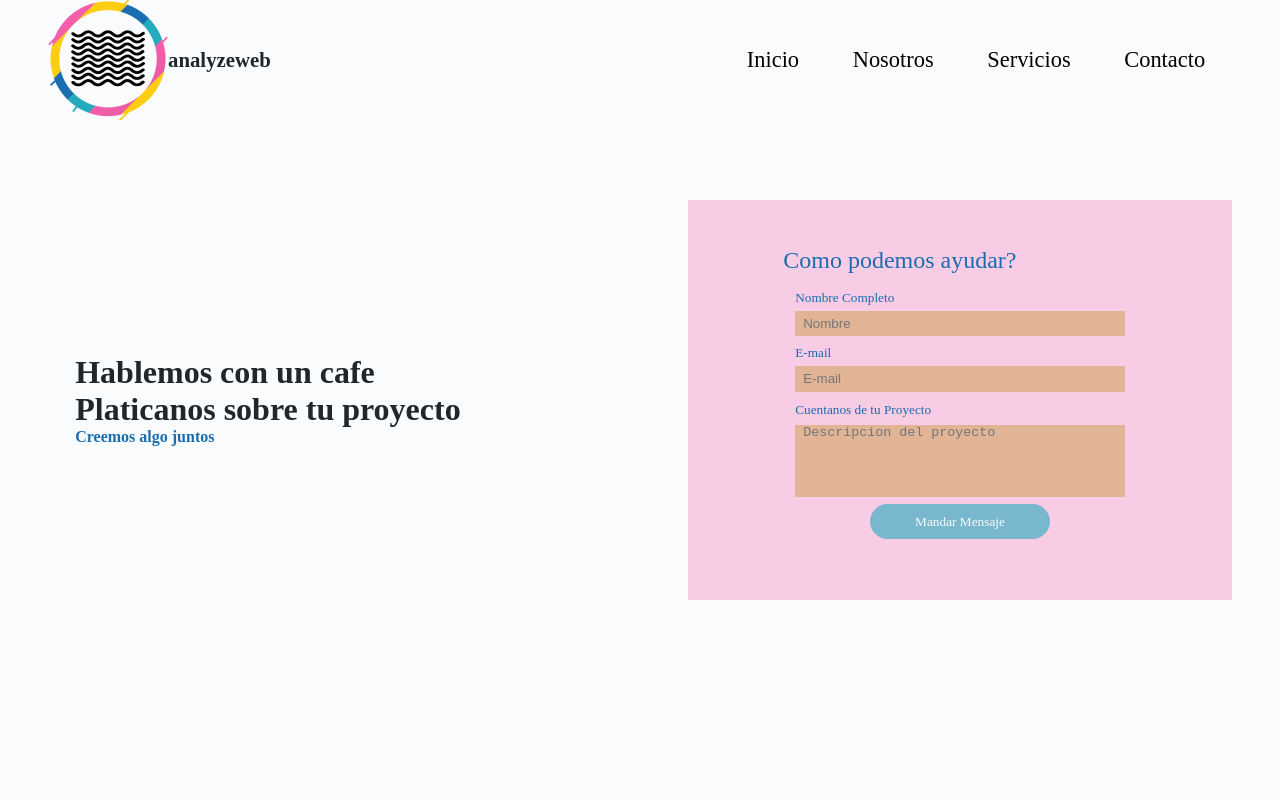
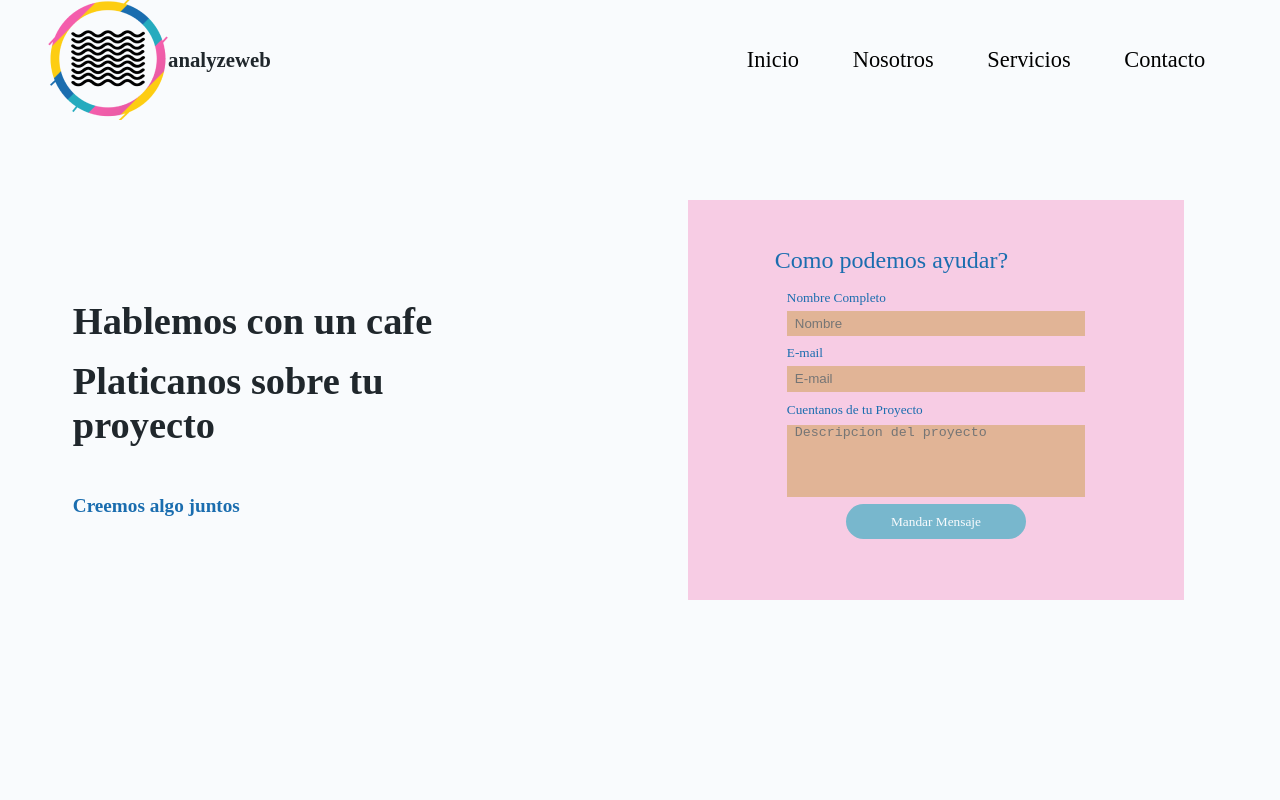
Before and after one commit to RandomAlien3096/analyzeweb, a React (Create React App) app: page /ContactPg in a window 1280 px wide. Shown: the top 800 px of the page. Built offline with nearby package versions, Linux system fonts and the light colour scheme.

Commit message:
responsive contactPg

```diff
--- a/src/pages/contactPg/contactPg.css
+++ b/src/pages/contactPg/contactPg.css
@@ -28,6 +28,11 @@
     width: 90%;
 }
 
+.analyzeweb__contactPg-content_title h1{
+    font-size: 3vw;
+    padding-top: 1rem;
+}
+
 .analyzeweb__contactPg-content_title h1, h4{
     font-family: 'Montserrat';
     font-weight: 800;
@@ -36,6 +41,8 @@
 
 .analyzeweb__contactPg-content_title h4{
     color: #1A6DAF;
+    font-size: 1.5vw;
+    padding-top: 3rem;
 }
 
 .analyzeweb__contactPg-form{
@@ -45,7 +52,7 @@
     align-items: center;
     width: 50vw;
     height: 50vh;
-    margin: 6vmin;
+    margin: 12vmin;
     background-color: rgba(241, 93, 170, 0.3);
 }
 
@@ -126,3 +133,9 @@
 .analyzeweb__contactPg-footer{
     display: flex;
 }
+
+@media screen and (max-width: 1050px){
+    .analyzeweb__contactPg-form{
+        margin: 6vmin;
+    }
+}
```
Also changed, not shown: 1 other file (tests, documents, lock files or other folders).
